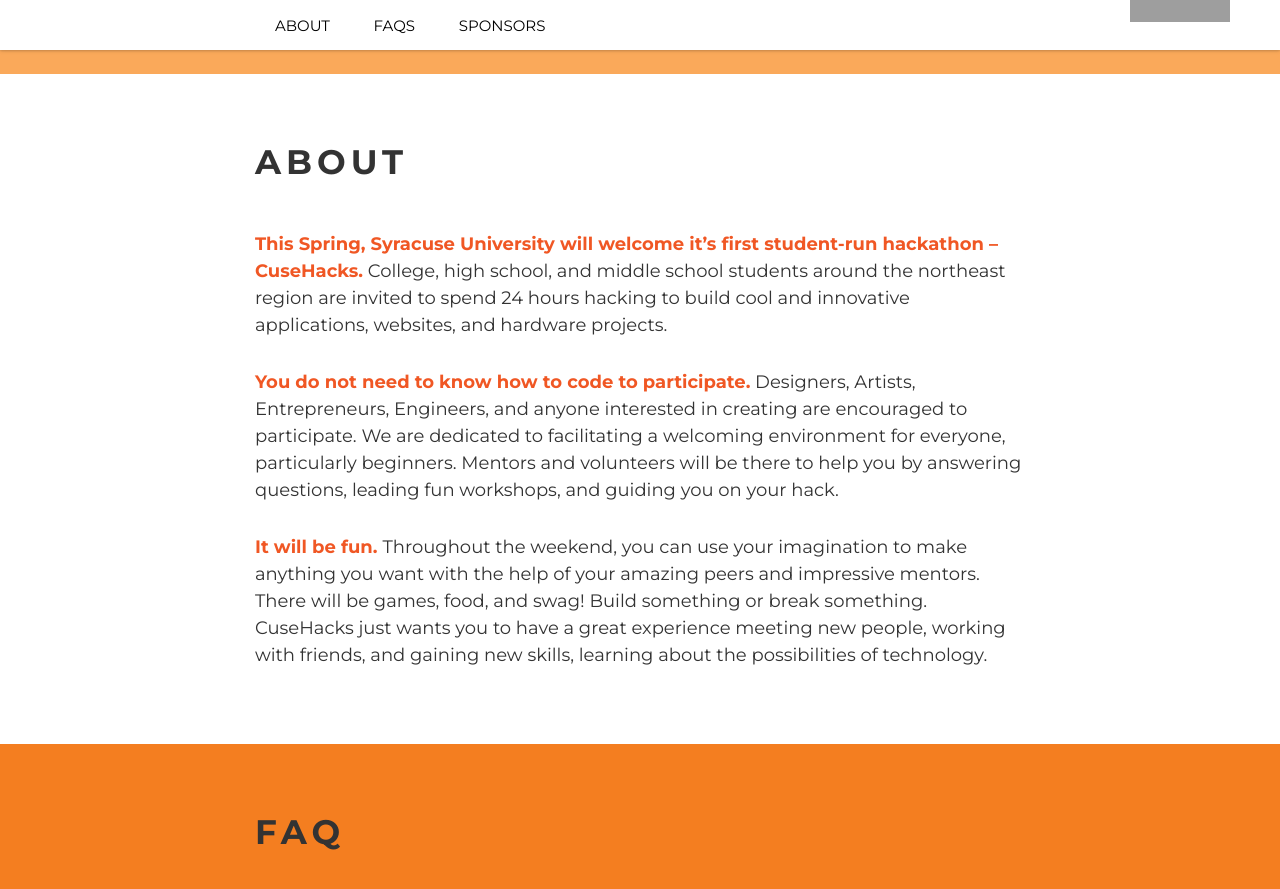
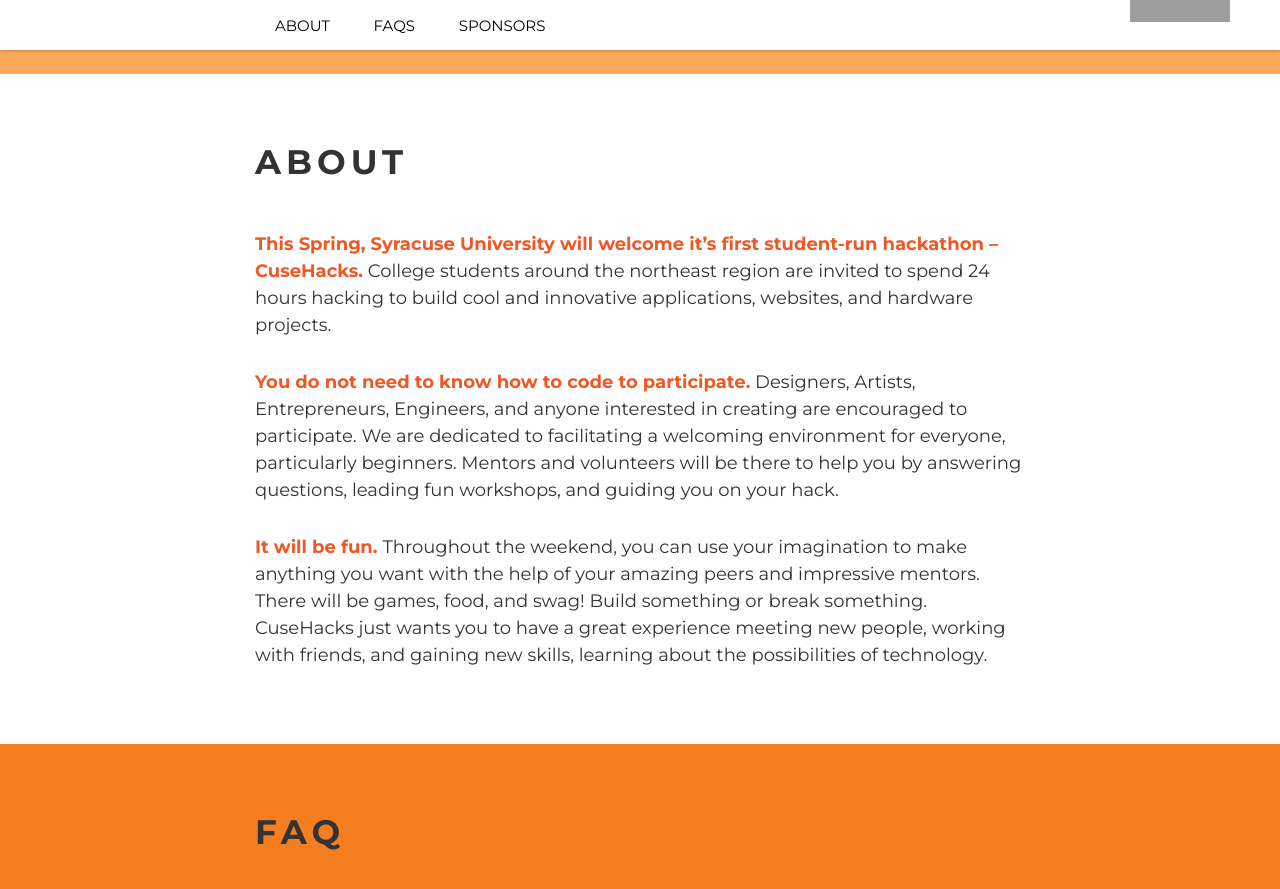
Before and after one commit to innovateorange/cusehacks, a Jekyll site: the page built from index.html, in a window 1280 px wide and 900 px high, scrolled down 916 px. Shown: the top 889 px of the window. Built offline with Jekyll 4.4.1, drawn with Linux system fonts in a browser that asks for light colours; nearby versions of some CDN libraries; grey boxes are pictures that could not be loaded.

Commit message:
removed middle and high school from about

```diff
--- a/index.html
+++ b/index.html
@@ -12,7 +12,7 @@
     </div>
     <div class="col md-12">
       <p><span class="sub-header">This Spring, Syracuse University will welcome it’s first student-run hackathon – CuseHacks.</span>
-        College, high school, and middle school students around the northeast region are invited to spend 24 hours hacking to build cool and innovative applications, websites, and hardware projects.
+        College students around the northeast region are invited to spend 24 hours hacking to build cool and innovative applications, websites, and hardware projects.
       </p>
       <br>
       <p>
```
